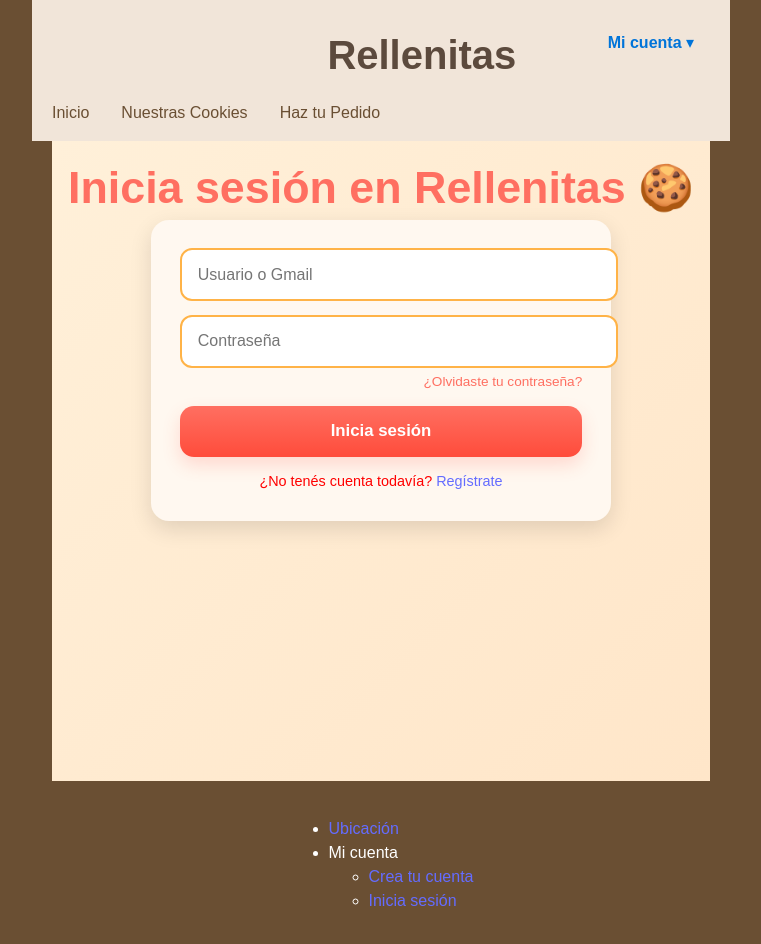
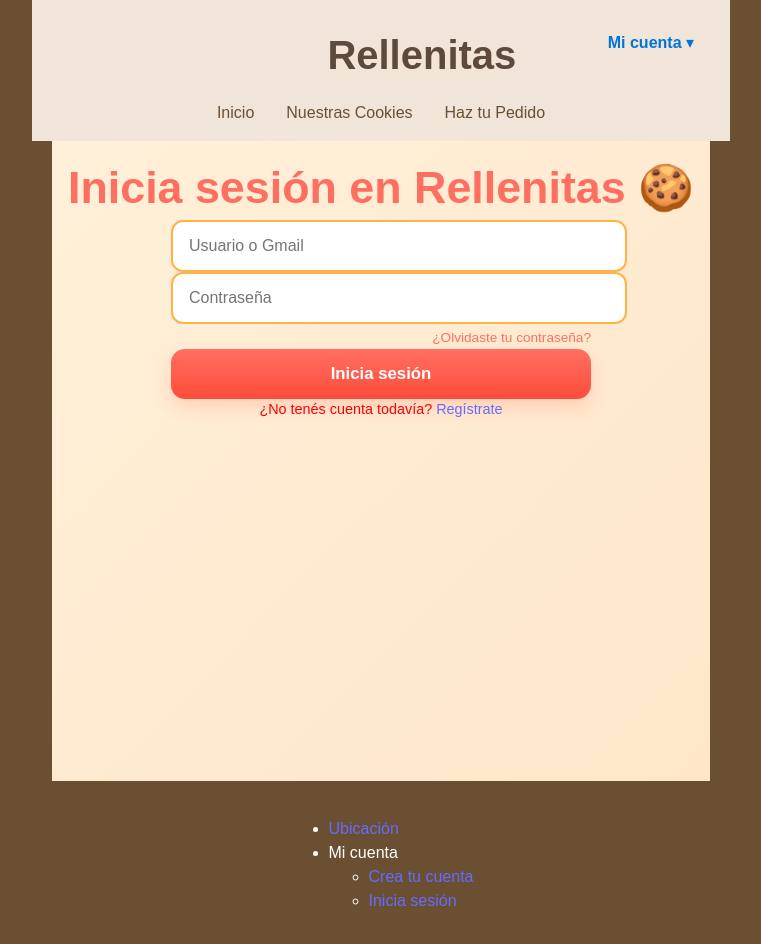
Before and after one commit to LuanaLopez20/React-LSL, a React (Vite) app in the folder rellenitas/: page /login in a window 1280 px wide. Shown: the top 944 px of the page, without its empty margins (259-1020 px from the left). Built offline with nearby package versions, Linux system fonts and the light colour scheme; a web font is replaced by a local one.

Commit message:
mejore la estetica igual falta

```diff
--- a/rellenitas/src/App.css
+++ b/rellenitas/src/App.css
@@ -297,15 +297,16 @@ body {
   align-self: flex-start; /* para que quede alineado a la izquierda */
 }
 
-/* Contenedor que agrupa links y parte derecha (cuenta + carrito) */
 .navbar-bottom {
   display: flex;
-  justify-content: space-between; /* links a la izquierda, cuenta+carrito a la derecha */
+  flex-direction: column;
   align-items: center;
+  justify-content: center;  /* centra los links debajo del título */
+  gap: 0;                   /* elimina espacios innecesarios */
+  margin-top: 0;            /* si quieres más pegado al título */
   width: 100%;
-  gap: 2rem;
-  margin-top: 0; /* quito margen extra */
 }
+
 
 /* Estilo para "Mi cuenta" */
 .navbar-right .dropdown span {
@@ -333,3 +334,33 @@ body {
   text-decoration: none;
   font-weight: bold;
 }
+
+.avatar {
+  width: 34px;
+  height: 34px;
+  border-radius: 50%;
+  background-color: #ff6f61;
+  color: white;
+  font-weight: 700;
+  font-size: 1rem;
+  display: flex;
+  align-items: center;
+  justify-content: center;
+  cursor: pointer;
+  box-shadow: 0 2px 6px rgba(0, 0, 0, 0.15);
+  transition: transform 0.2s ease;
+}
+
+.avatar:hover {
+  transform: scale(1.05);
+}
+
+.dropbtn {
+  display: flex;
+  align-items: center;
+  background: none;
+  border: none;
+  cursor: pointer;
+  color: #333;
+  font-weight: 600;
+}
--- a/rellenitas/src/App.jsx
+++ b/rellenitas/src/App.jsx
@@ -32,7 +32,7 @@ function App() {
           </div>
 
           <div className="navbar-right">
-            {/* Mi cuenta primero */}
+            {/* Si el usuario está logueado */}
             {user ? (
               <div
                 style={{
@@ -42,9 +42,16 @@ function App() {
                   width: "200px",
                 }}
               >
-                <div></div>
                 <div className="dropdown user-menu">
-                  <span>Mi cuenta ▾</span>
+                  <div className="dropbtn">
+                    {/* 👇 Círculo con la inicial del usuario */}
+                    <div className="avatar">
+                      {user.email[0].toUpperCase()}
+                    </div>
+                    <span style={{ marginLeft: "5px" }}>▾</span>
+                  </div>
+
+                  {/* Menú desplegable */}
                   <ul className="dropdown-content">
                     <li>
                       <Link to="/perfil">Mi perfil</Link>
@@ -58,6 +65,7 @@ function App() {
                 <CarritoIcon cart={cart} />
               </div>
             ) : (
+              // Si NO está logueado
               <div className="dropdown">
                 <span>Mi cuenta ▾</span>
                 <ul className="dropdown-content">
@@ -73,8 +81,7 @@ function App() {
           </div>
         </div>
 
-        {/* Fila 2: Links centrados (sin cambios) */}
-        <div></div>
+        {/* Fila 2: Links centrados */}
         <div className="navbar-bottom">
           <ul className="navbar-links">
             <li>
@@ -107,10 +114,7 @@ function App() {
         <Route path="/registrate" element={<Registrate />} />
         <Route path="/login" element={<Login />} />
         <Route path="/recuperar-cuenta" element={<RecuperarCuenta />} />
-        <Route
-          path="/perfil"
-          element={<h2>Mi Perfil (datos e historial)</h2>}
-        />
+        <Route path="/perfil" element={<h2>Mi Perfil (datos e historial)</h2>} />
       </Routes>
 
       {/* Footer */}
--- a/rellenitas/src/Login.css
+++ b/rellenitas/src/Login.css
@@ -9,6 +9,7 @@
   background: linear-gradient(135deg, #fff0d9 0%, #ffe6c9 100%);
   min-height: 80vh;
   box-sizing: border-box;
+
 }
 
 /* Título */
@@ -24,17 +25,14 @@
 
 /* Formulario */
 .login-form {
+  max-width: 420px;
   width: 100%;
-  max-width: 460px;
-  display: flex;
-  flex-direction: column;
-  gap: 0.9rem;
-  background: #fff8f0;
-  padding: 1.8rem;
-  border-radius: 18px;
-  box-shadow: 0 8px 22px rgba(0, 0, 0, 0.12);
+  margin-left: auto;
+  margin-right: auto;
+  /* añade */
   box-sizing: border-box;
 }
+
 
 /* Inputs */
 .login-form input {
@@ -107,3 +105,21 @@
   font-weight: 600;
   font-size: 0.95rem;
 }
+
+/* Recuadro (card) central para el login */
+.login-card {
+  background-color: #fff7ef;
+  border: 2px solid #ffb347;
+  border-radius: 20px;
+  padding: 2.2rem 2rem 2.5rem;
+  max-width: 420px;
+  width: 100%;
+  box-shadow: 0 8px 20px rgba(255, 111, 97, 0.15);
+  text-align: center;
+  margin-top: 2rem;
+}
+
+/* Centrar mejor el título dentro del card */
+.login-card h2 {
+  margin-bottom: 1.2rem;
+}
```
